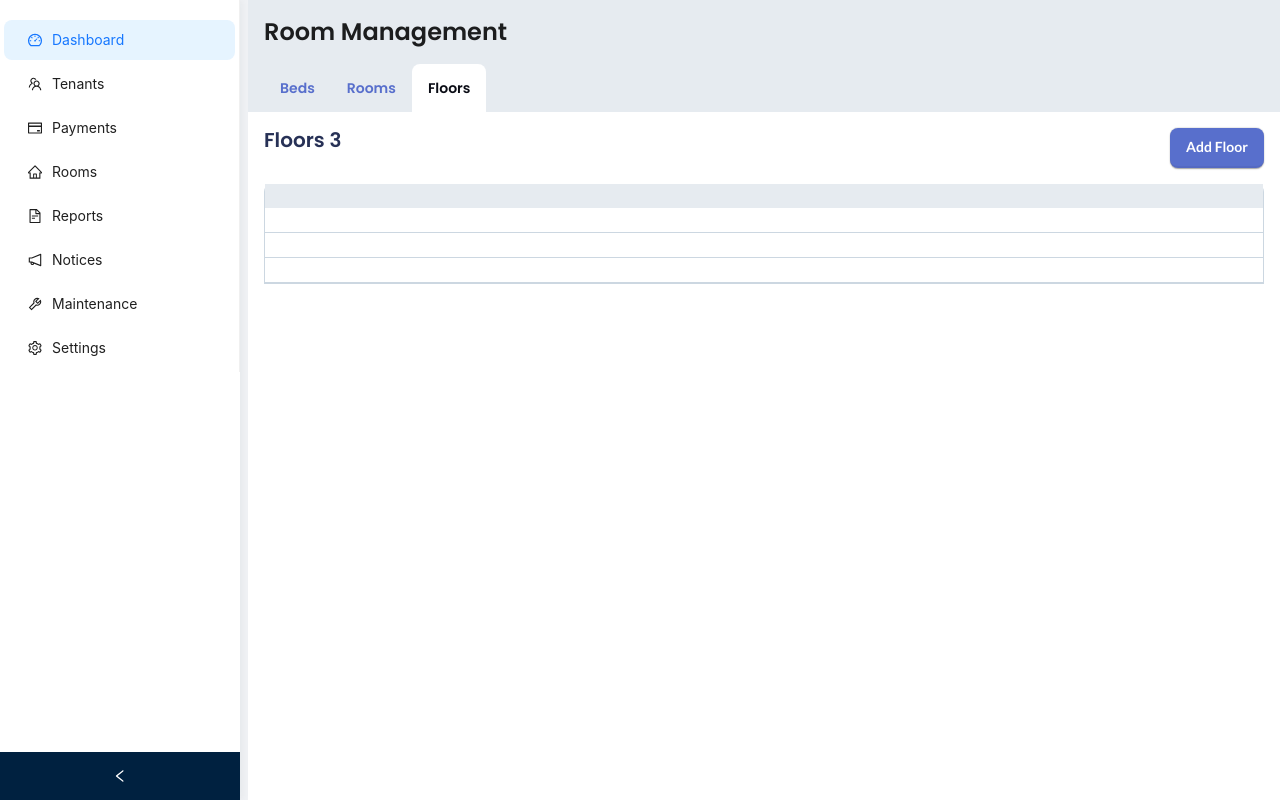
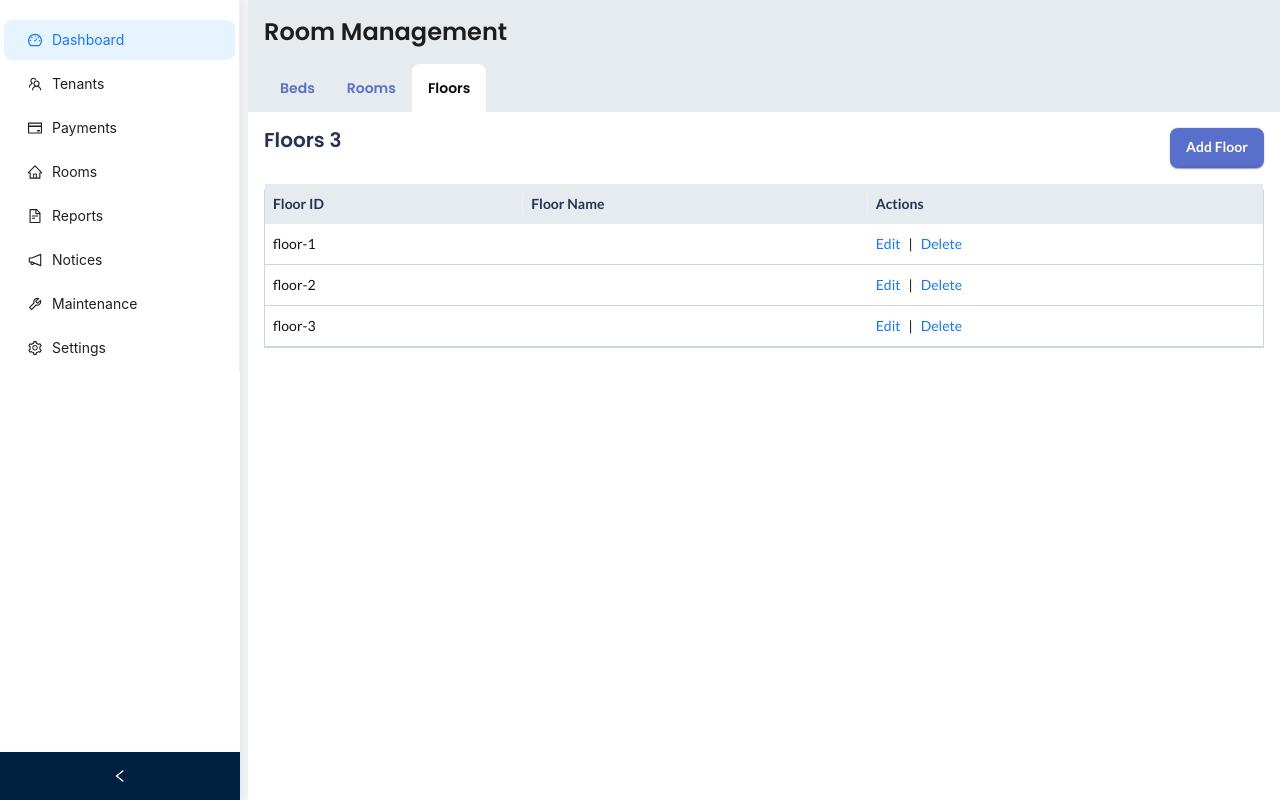
Before and after one commit to venkataraviduddugunta7/My-PG-management, a React (Vite) app: page /rooms in a window 1280 px wide. Built offline with nearby package versions, Linux system fonts and the light colour scheme.

Commit message:
"table to the data"

```diff
--- a/src/pages/Rooms/Rooms.jsx
+++ b/src/pages/Rooms/Rooms.jsx
@@ -121,6 +121,98 @@ const Rooms = () => {
     },
   ]);
 
+  const floorColumns = [
+    {
+      title: "Floor ID",
+      dataIndex: "id",
+      key: "id",
+    },
+    {
+      title: "Floor Name",
+      dataIndex: "name",
+      key: "name",
+    },
+    {
+      title: "Actions",
+      key: "actions",
+      render: (_, record) => (
+        <>
+          <a onClick={() => onEdit(record)}>Edit</a>
+          <span style={{ margin: "0 8px" }}>|</span>
+          <a onClick={() => onDelete(record.id)}>Delete</a>
+        </>
+      ),
+    },
+  ];
+
+  const roomColumns = [
+    {
+      title: "Room ID",
+      dataIndex: "id",
+      key: "id",
+    },
+    {
+      title: "Room Name",
+      dataIndex: "name",
+      key: "name",
+    },
+    {
+      title: "Floor",
+      dataIndex: "floor",
+      key: "floor",
+    },
+    {
+      title: "Actions",
+      key: "actions",
+      render: (_, record) => (
+        <>
+          <a onClick={() => onEdit(record)}>Edit</a>
+          <span style={{ margin: "0 8px" }}>|</span>
+          <a onClick={() => onDelete(record.id)}>Delete</a>
+        </>
+      ),
+    },
+  ];
+
+  const bedColumns = [
+    {
+      title: "Bed ID",
+      dataIndex: "id",
+      key: "id",
+    },
+    {
+      title: "Bed Number",
+      dataIndex: "number",
+      key: "number",
+    },
+    {
+      title: "Room",
+      dataIndex: "room",
+      key: "room",
+    },
+    {
+      title: "Status",
+      dataIndex: "status",
+      key: "status",
+      render: (status) => (
+        <span style={{ color: status === "Occupied" ? "red" : "green" }}>
+          {status}
+        </span>
+      ),
+    },
+    {
+      title: "Actions",
+      key: "actions",
+      render: (_, record) => (
+        <>
+          <a onClick={() => onEdit(record)}>Edit</a>
+          <span style={{ margin: "0 8px" }}>|</span>
+          <a onClick={() => onDelete(record.id)}>Delete</a>
+        </>
+      ),
+    },
+  ];
+
   const handleAddFloor = (floorData) => {
     const newFloor = {
       ...floorData,
@@ -192,9 +284,7 @@ const Rooms = () => {
               <PgButton onClick={() => setFloorModal(true)}>Add Floor</PgButton>
             </div>
             <div>
-              <PgTable
-              // columns={floorColumns}
-               dataSource={floors} />
+              <PgTable columns={floorColumns} dataSource={floors} />
             </div>
 
             <AddFloorModal
@@ -219,9 +309,7 @@ const Rooms = () => {
               <PgButton onClick={() => setRoomModal(true)}>Add Room</PgButton>
             </div>
             <div>
-              <PgTable
-              // columns={roomColumns}
-               dataSource={rooms} />
+              <PgTable columns={roomColumns} dataSource={rooms} />
             </div>
 
             <AddRoomModal
@@ -247,9 +335,7 @@ const Rooms = () => {
               <PgButton onClick={() => setBedModal(true)}>Add Bed</PgButton>
             </div>
             <div>
-              <PgTable
-              // columns={bedColumns}
-               dataSource={beds} />
+              <PgTable columns={bedColumns} dataSource={beds} />
             </div>
             <AddBedModal
               visible={bedModal}
```
Also changed, not shown: src/components/resusableComponents/bedColumns.js (deleted, +0 -38 lines), src/components/resusableComponents/floorColumns.js (deleted, +0 -23 lines), src/components/resusableComponents/roomColumns.js (deleted, +0 -28 lines).
